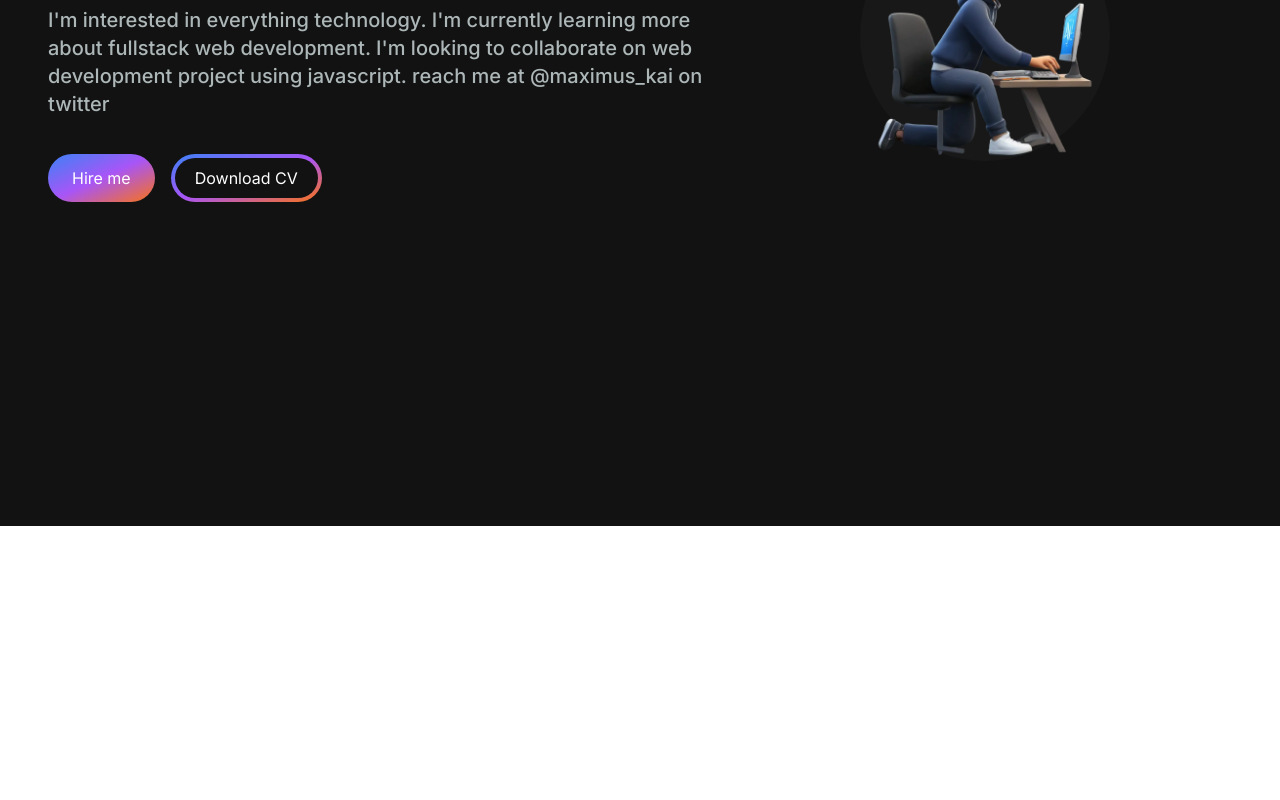
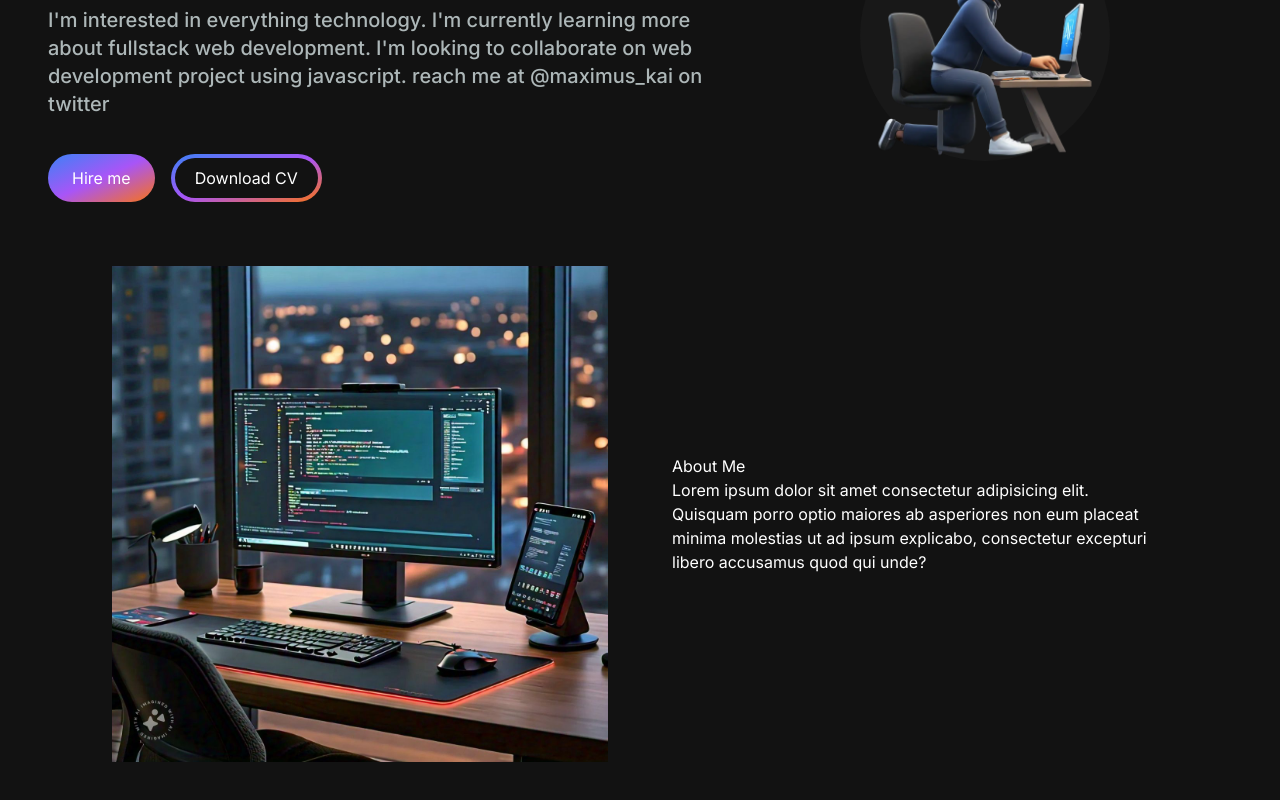
Before and after one commit to maximus-kai/portfolio, a Next.js app: page / in a window 1280 px wide. Shown: the part 274-1074 px from the top of the page. Before the commit the page ends 800 px from the top, so only its background shows below. Built offline with nearby package versions, Linux system fonts and the light colour scheme.

Commit message:
started about me

```diff
--- a/app/page.tsx
+++ b/app/page.tsx
@@ -2,6 +2,7 @@ import Image from "next/image";
 import HeroSection from "./src/components/HeroSection";
 import NavBar from "./src/components/NavBar";
 import Sandbox  from "./src/components/Sandbox";
+import AboutSection from "./src/components/AboutSection";
 
 export default function Home() {
   return (
@@ -9,6 +10,7 @@ export default function Home() {
         <NavBar/>
       <div className="container mx-auto px-12 py-4 mt-32">
         <HeroSection />
+        <AboutSection/>
       </div>
     </main>
   );
--- /dev/null
+++ b/app/src/components/AboutSection.tsx
@@ -0,0 +1,24 @@
+import React from 'react'
+import Image from 'next/image'
+
+const AboutSection = () => {
+  return (
+      <section className=' text-white '>
+          <div className='md:grid md:grid-cols-2 gap-8 xl:gap-16 items-center py-8 sm:py-16 px-4 xl:px-16'>
+              <Image
+                  src="/images/devdesk.jpg"
+                  alt='hero image'
+                  width={500}
+                 height={500}
+              />
+              <div>
+                  <h1> About Me</h1>
+                  <p>
+                      Lorem ipsum dolor sit amet consectetur adipisicing elit. Quisquam porro optio maiores ab asperiores non eum placeat minima molestias ut ad ipsum explicabo, consectetur excepturi libero accusamus quod qui unde?
+                  </p>
+              </div>
+          </div></section>
+  )
+}
+
+export default AboutSection;
```
Also changed, not shown: app/src/hold.tsx (added), public/images/devdesk.jpg (added).
